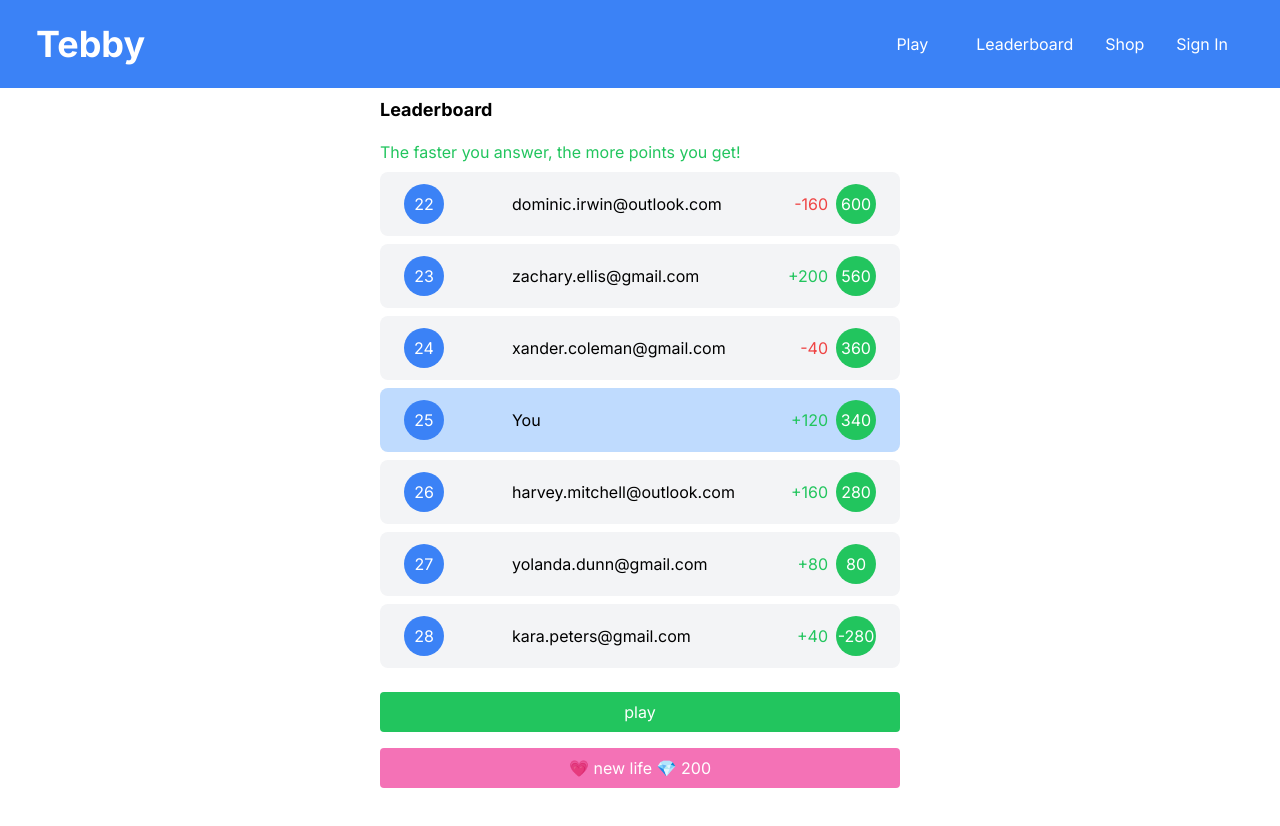
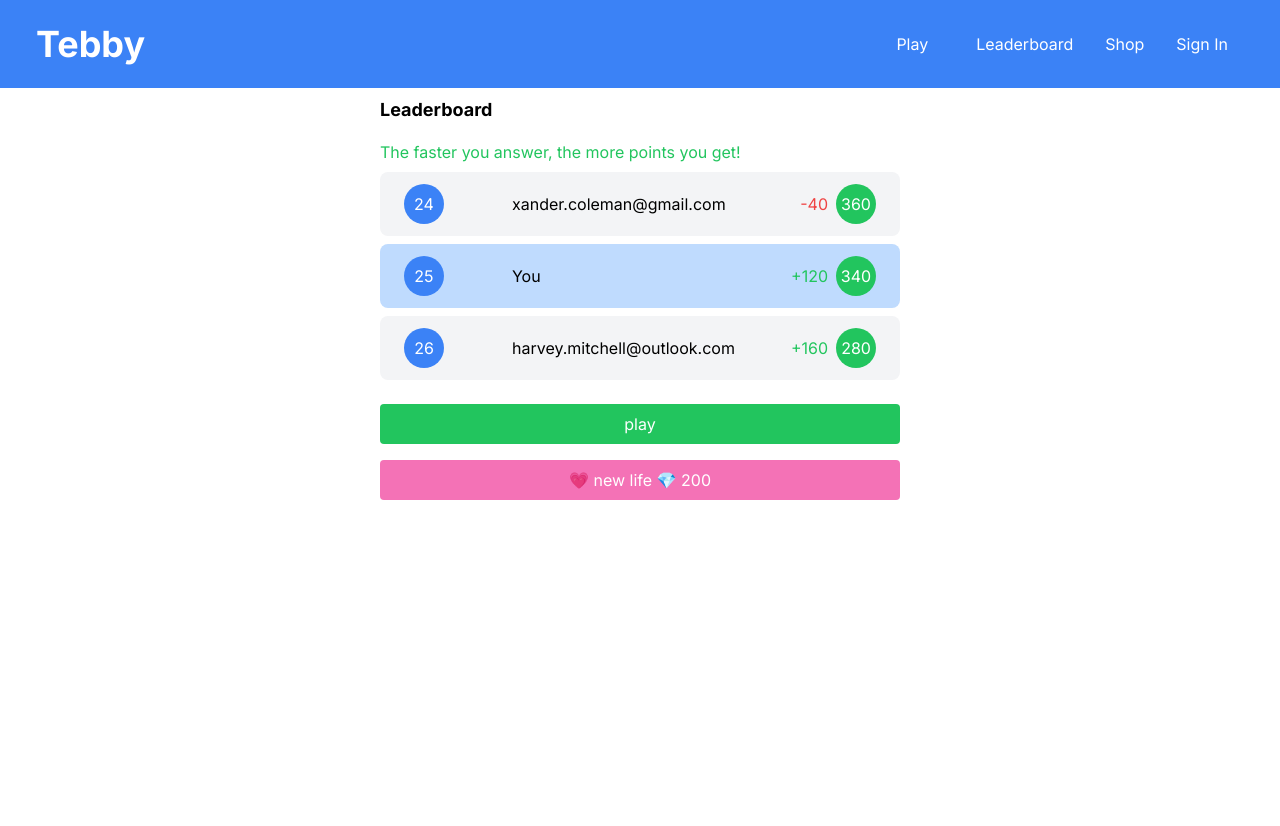
Before and after one commit to tshepo-ncube/bible-quiz, a Next.js app: page /leaderboard in a window 1280 px wide. Shown: the top 826 px of the page. After the commit the page ends 800 px from the top, so only its background shows below. Built offline with nearby package versions, Linux system fonts and the light colour scheme; no server answers.

Commit message:
sddsd___sd

```diff
--- a/components/LeaderboardComponent.jsx
+++ b/components/LeaderboardComponent.jsx
@@ -97,8 +97,11 @@ export default function LeaderboardComponent({ currentPoints }) {
 
     //console.log(topSixItems);
   } else {
+    let top3 = leaderboardData.slice(0, 3);
     // Get three items above and three items below "You"
-    leaderboardData = leaderboardData.slice(Math.max(index - 3, 0), index + 4);
+    leaderboardData = leaderboardData.slice(Math.max(index - 1, 0), index + 2);
+
+    top3.push(...leaderboardData);
   }
 
   // console.log(itemsAboveAndBelow);
```
